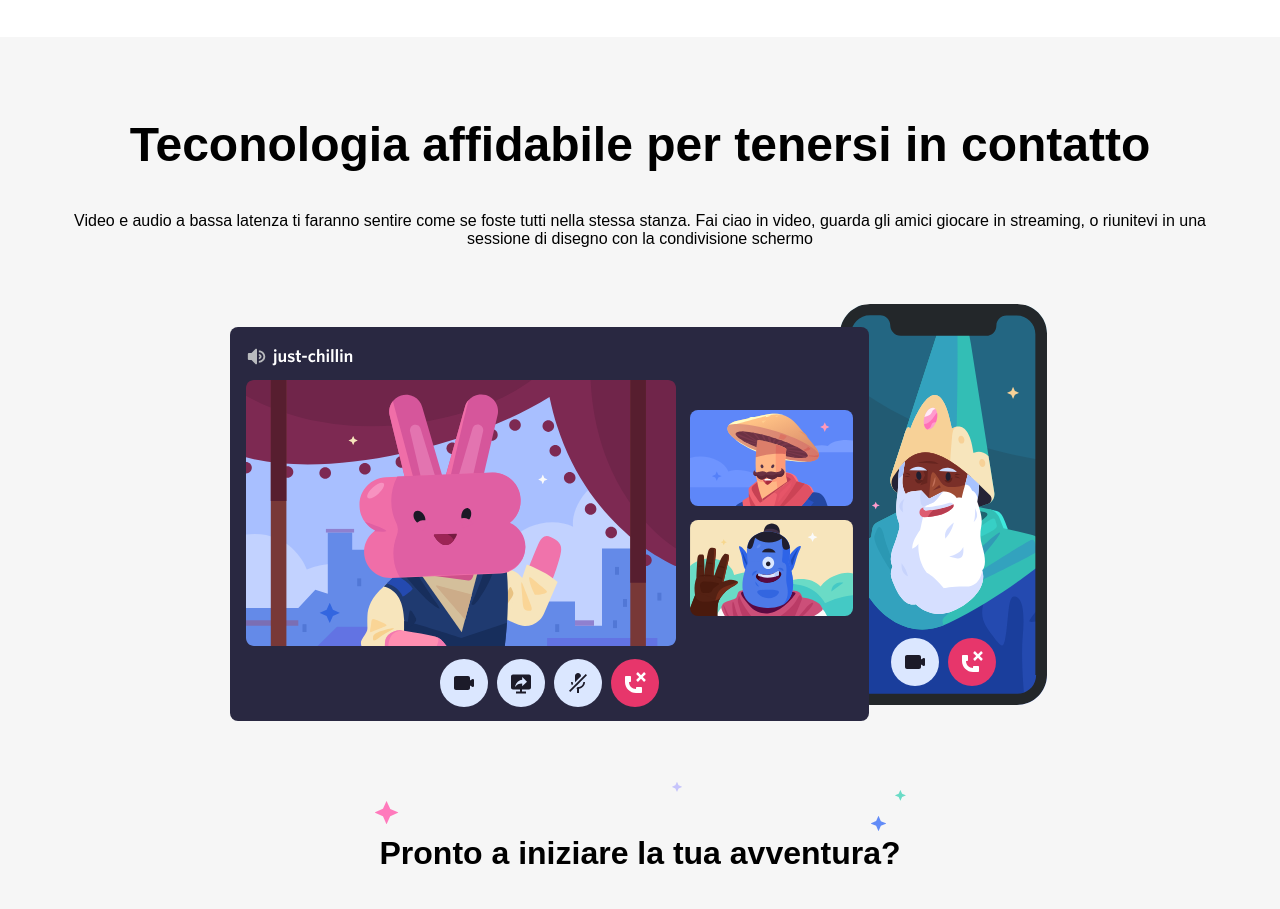
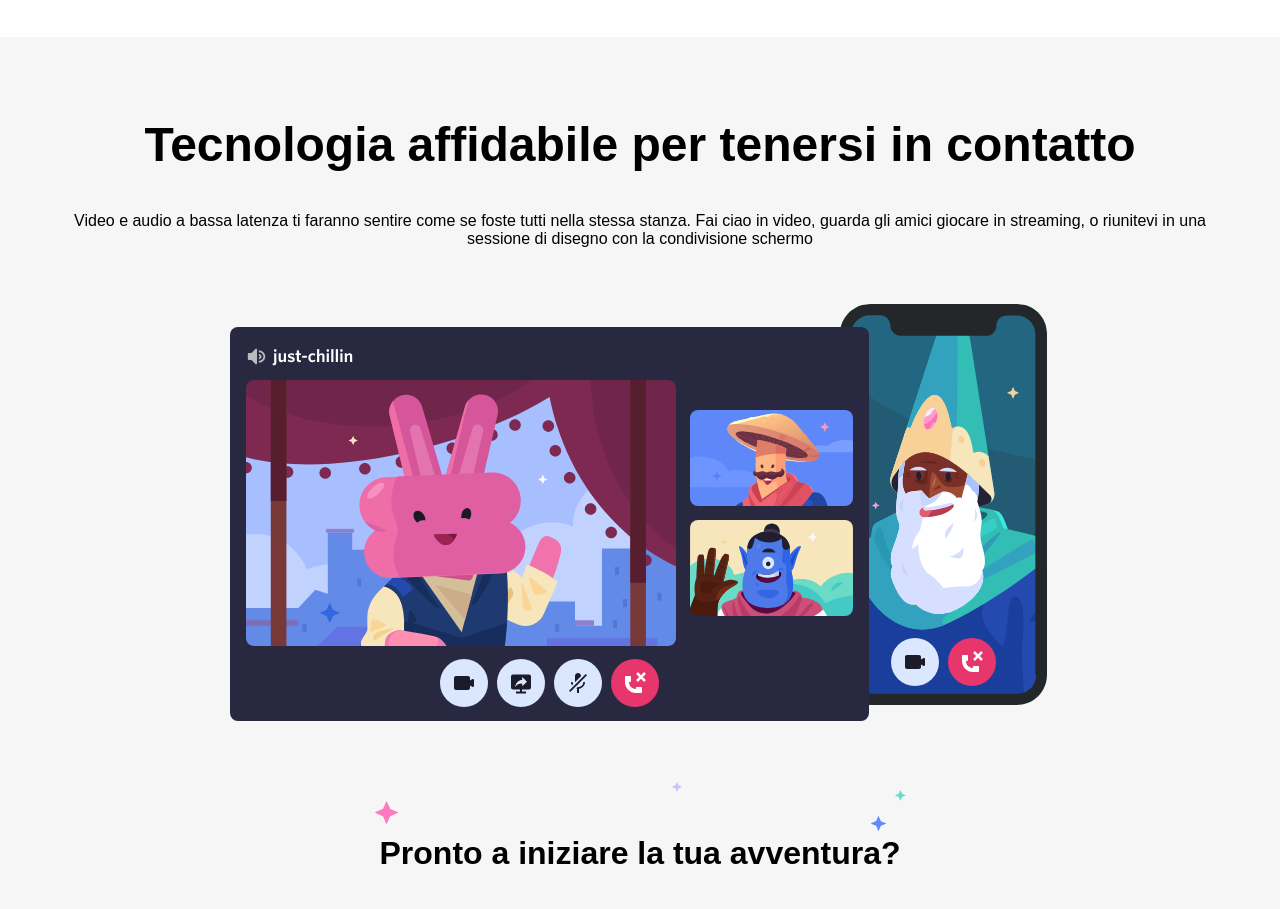
Before and after one commit to Eddyfabbricatore/htmlcss-discord, a plain HTML site: page index.html in a window 1280 px wide. Shown: the part 2115-3024 px from the top of the page. Drawn offline with Linux system fonts and the light colour scheme.

Commit message:
[edit] h2

```diff
--- a/index.html
+++ b/index.html
@@ -100,7 +100,7 @@
     <section class="bg-grey">
       <div class="container d-flex">
         <div>
-          <h2>Teconologia affidabile per tenersi in contatto</h2>
+          <h2>Tecnologia affidabile per tenersi in contatto</h2>
         </div>
 
         <div>
```
